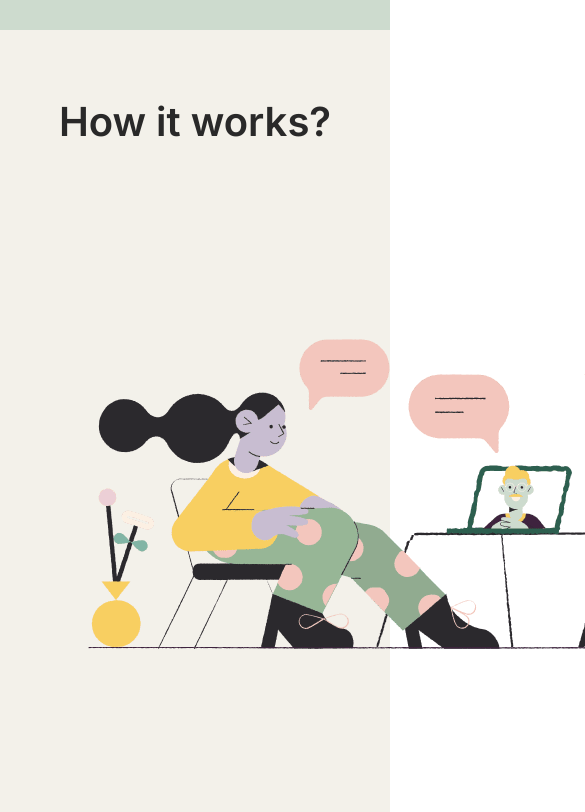
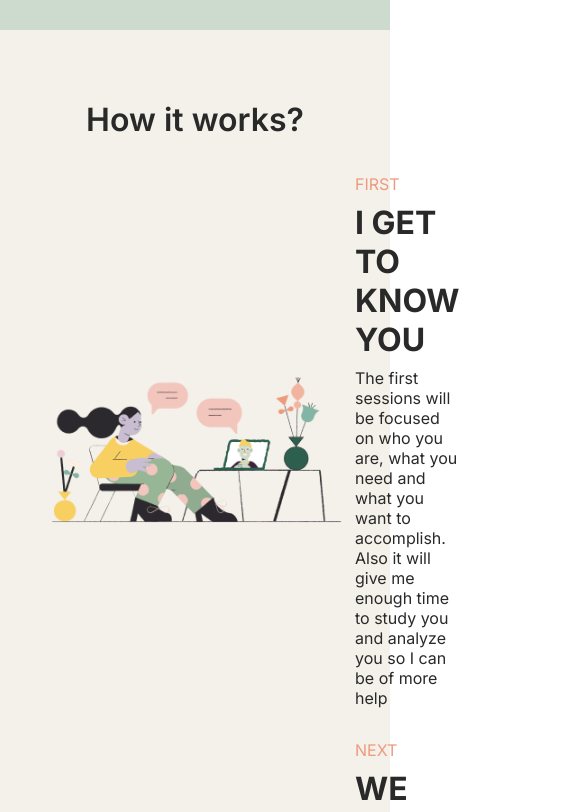
Before and after one commit to TIit0/andy-site, a React (Create React App) app: page / in a window 390 px wide. Shown: the part 2892-3704 px from the top of the page, 585 px wide, since content can reach past the window. Built offline with nearby package versions, Linux system fonts and the light colour scheme; a web font is replaced by a local one.

Commit message:
adding media queries tablet -footer

```diff
--- a/src/components/HowItWorks/HowItWorks.css
+++ b/src/components/HowItWorks/HowItWorks.css
@@ -1,4 +1,3 @@
-
 .how {
     display: flex;
     flex-direction: column;
@@ -25,7 +24,9 @@
     margin-bottom: 12.4rem;
 }
 
-.how__card--reverse { flex-direction: row-reverse; }
+.how__card--reverse {
+    flex-direction: row-reverse;
+}
 
 .how__card__text-container {
     display: flex;
@@ -55,3 +56,36 @@
     font-weight: 400;
     font-size: 2rem;
 }
+
+@media only screen and (max-width: 84.375em) {
+    /* 1350px*/
+
+    .how {
+        display: flex;
+        flex-direction: column;
+        align-items: center;
+        padding: var(--tablet-padding);
+    }
+
+    .how__h2 {
+        margin: 3.5rem 0;
+        font-size: 3.2rem;
+    }
+
+    .how__card { margin-bottom: 3.2rem; }
+
+    .how__card__img {
+        width: 100%;
+        height: auto;
+        max-width: 40.3rem;
+        max-height: 25.2rem;
+    }
+
+    .how__card__text-container { max-width: 33.8rem; }
+
+    .how__card__text-container--question { font-size: 1.6rem; }
+
+    .how__card__text-container--step { font-size: 3.2rem; }
+
+    .how__card__text-container--description { font-size: 1.6rem; }
+}
```
